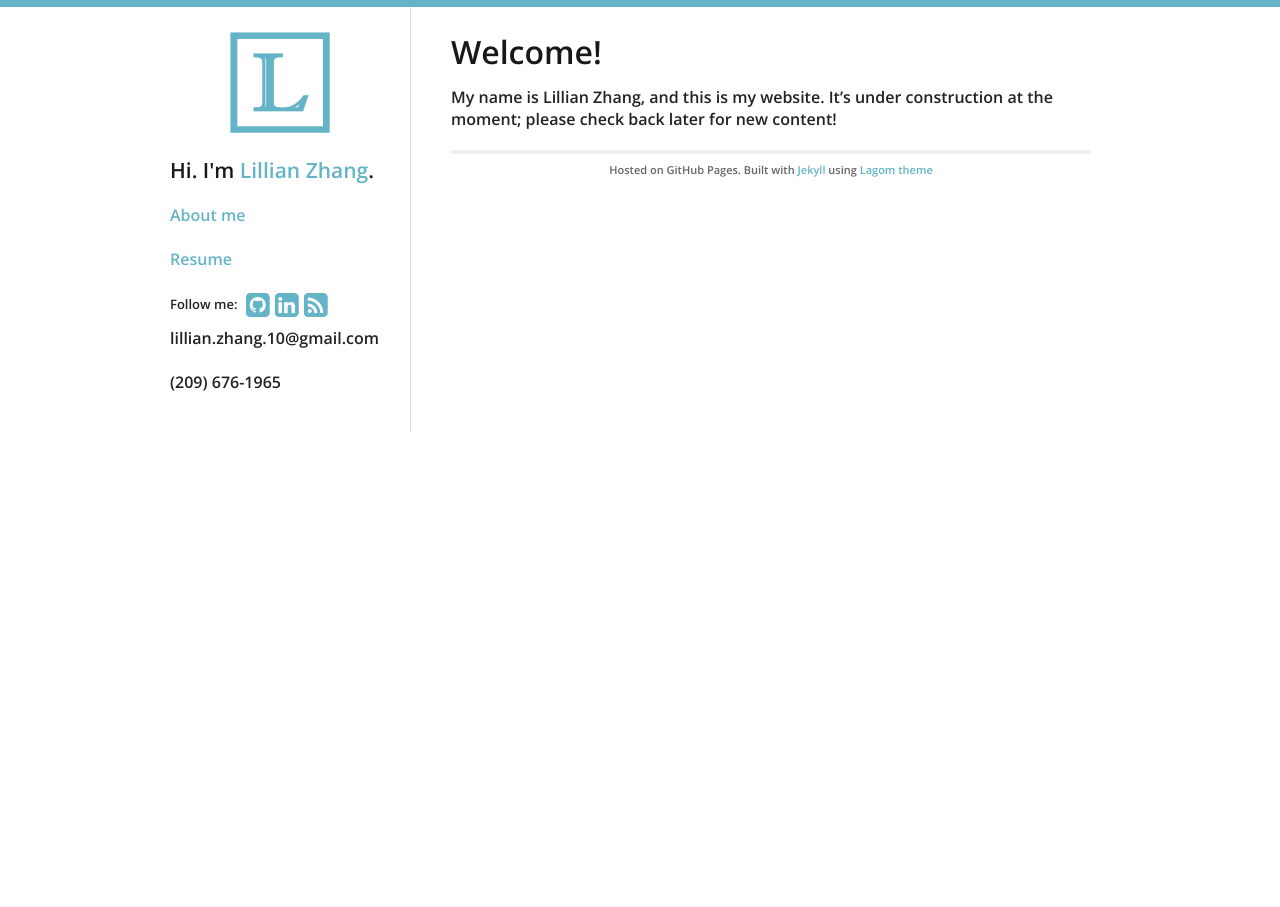
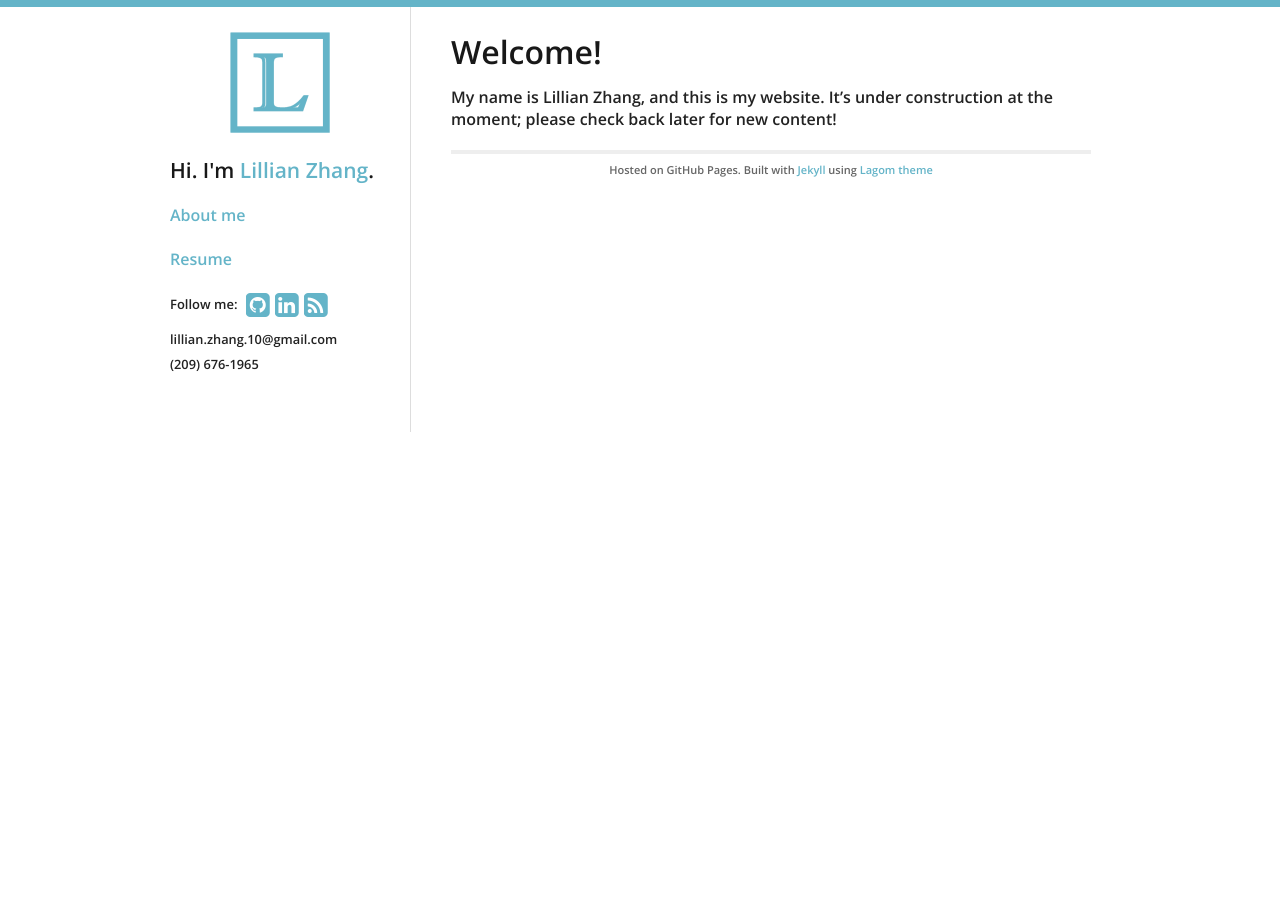
Before and after one commit to lillianzhang10/lillianzhang10.github.io-v1, a Jekyll site: the page built from index.md, in a window 1280 px wide. Built offline with Jekyll 4.4.1, drawn with Linux system fonts in a browser that asks for light colours; nearby versions of some CDN libraries; our own code applies the rules of GitHub Pages for plain Markdown files.

Commit message:
Messed with sidebar

```diff
--- a/_includes/sidebar.html
+++ b/_includes/sidebar.html
@@ -20,8 +20,10 @@
   </div>
 
   <div id="contact info">
-    <p> lillian.zhang.10@gmail.com </p>
-    <p> (209) 676-1965 </p>
+    <p> <small>
+      lillian.zhang.10@gmail.com <br>
+      (209) 676-1965
+    </small> </p>
   </div>
 
 </nav>
```
